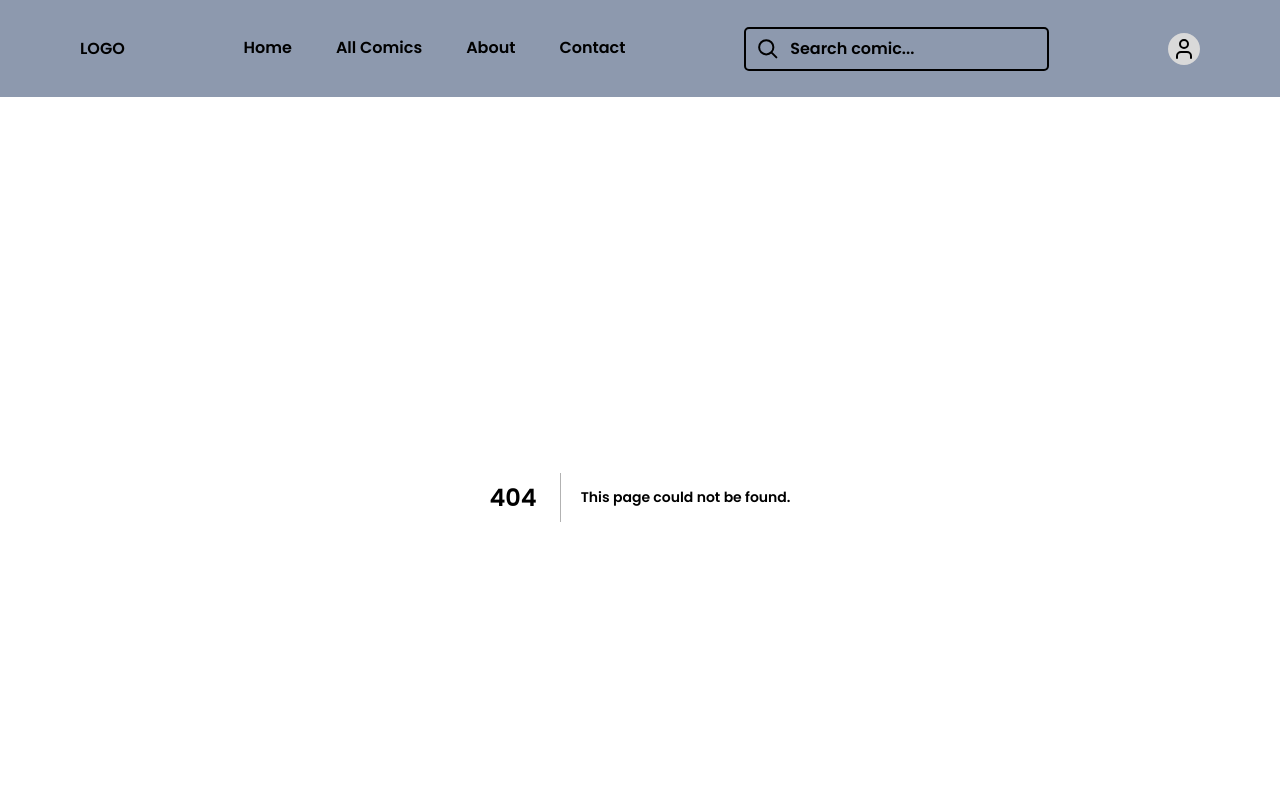
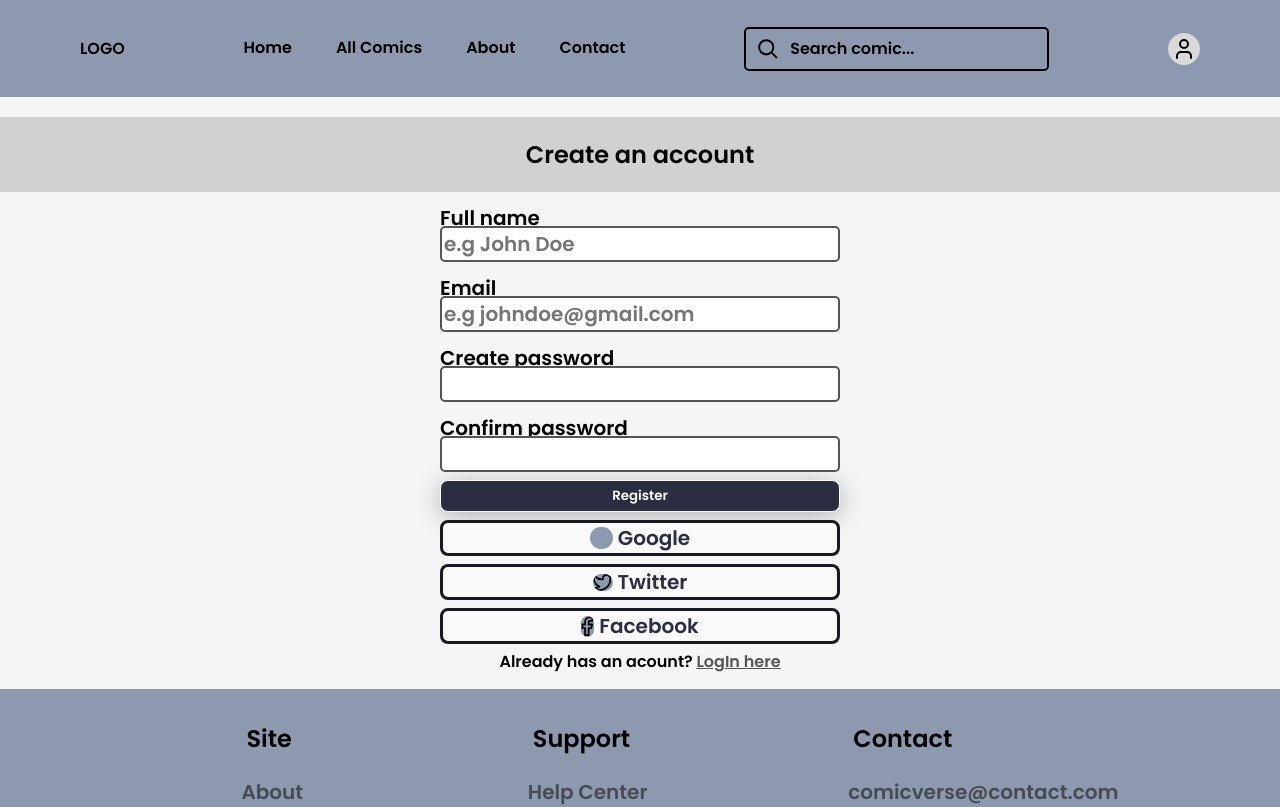
Before and after one commit to Worldwide-Talented-Fellows/comicverse, a Next.js app: page /signup in a window 1280 px wide. Before the commit this address had no page. Shown: the top 807 px of the page. Built offline with nearby package versions, Linux system fonts and the light colour scheme.

Commit message:
link the page to the server

```diff
--- a/pages/signUpPage/index.js
+++ b/pages/signup/index.js
@@ -1,8 +1,9 @@
 import React from 'react';
 import { useState } from 'react';
+import axios from 'axios';
 import styles from '../../styles/signUp/signUpPage.module.css';
 import FacebookIcon from '../../public/assets/contact_page/FacebookSVG';
-import GoogleIcon from '../../public/assets/contact_page/InstagramSVG';
+import GoogleIcon from '../../public/assets/contact_page/GoogleSVG';
 import TwitterIcon from '../../public/assets/contact_page/TwitterSVG';
 
 function signUp() {
@@ -10,23 +11,34 @@ function signUp() {
     const [email, setEmail] = useState('');
     const [password, setPassword] = useState('');
     const [confirmPassword, setconfirmPassword] = useState('');
-    // console.log("name:", name)
-    // console.log("email:", email)
-    // console.log("password:", password)
 
-    const handleSubmit = (event) => {
+    const handleSubmit = async (event) => {
         event.preventDefault();
-        const teamPayLoad = () => {
-            email, name, password, confirmPassword;
+        const teamPayLoad = {
+            email,
+            name,
+            password,
+            confirmPassword,
         };
         console.log('payLoad:', teamPayLoad);
+
+        try {
+        const {data} = await axios({
+                url: '/api/auth/signup.js',
+                method: 'POST',
+                data: 'teamPayload',
+            });
+            // console.log('response back:', data);
+        } catch (error) {
+            console.log('Error:', error);
+        }
     };
     return (
         <div className={styles.container}>
             <h2>Create an account</h2>
             <form
-                action="/send-data-here"
-                method="post"
+                // action="/send-data-here"
+                // method="post"
                 className={styles.input_forms}
             >
                 <label for="first">Full name</label>
--- /dev/null
+++ b/public/assets/contact_page/GoogleSVG.js
@@ -0,0 +1,27 @@
+
+
+function Icon(props) {
+  return (
+    <svg
+      width={23}
+      height={22}
+      fill="none"
+      xmlns="http://www.w3.org/2000/svg"
+      {...props}
+    >
+      <g clipPath="url(#prefix__clip0_1_2)">
+        <path
+          d="M11.5.063C5.46.063.562 4.96.562 11c0 6.04 4.898 10.938 10.938 10.938 6.04 0 10.938-4.898 10.938-10.938C22.438 4.96 17.54.062 11.5.062zm4.077 15.468c-.991.913-2.344 1.45-3.957 1.45A5.977 5.977 0 015.64 11c0-.967.233-1.88.638-2.688a5.975 5.975 0 015.342-3.296c1.611 0 2.964.593 4.001 1.558L13.907 8.29c-.62-.593-1.409-.894-2.285-.894-1.557 0-2.876 1.053-3.347 2.466-.12.36-.188.742-.188 1.138 0 .396.068.779.188 1.138.471 1.413 1.79 2.466 3.345 2.466.805 0 1.489-.213 2.024-.572a2.75 2.75 0 001.193-1.806H11.62V9.91h5.632c.07.393.107.8.107 1.223 0 1.824-.652 3.355-1.782 4.397z"
+          fill="#8D99AE"
+        />
+      </g>
+      <defs>
+        <clipPath id="prefix__clip0_1_2">
+          <path fill="#fff" d="M0 0h23v22H0z" />
+        </clipPath>
+      </defs>
+    </svg>
+  );
+}
+
+export default Icon;
```
